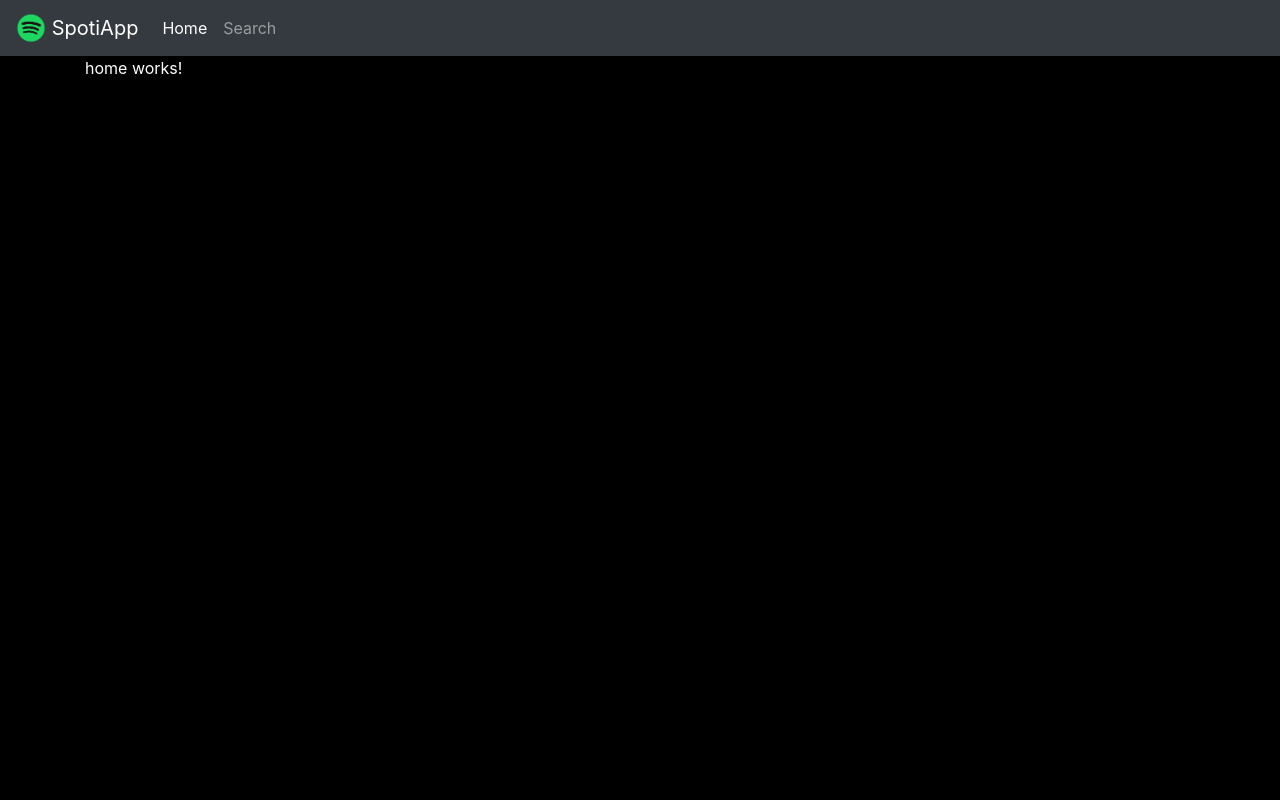
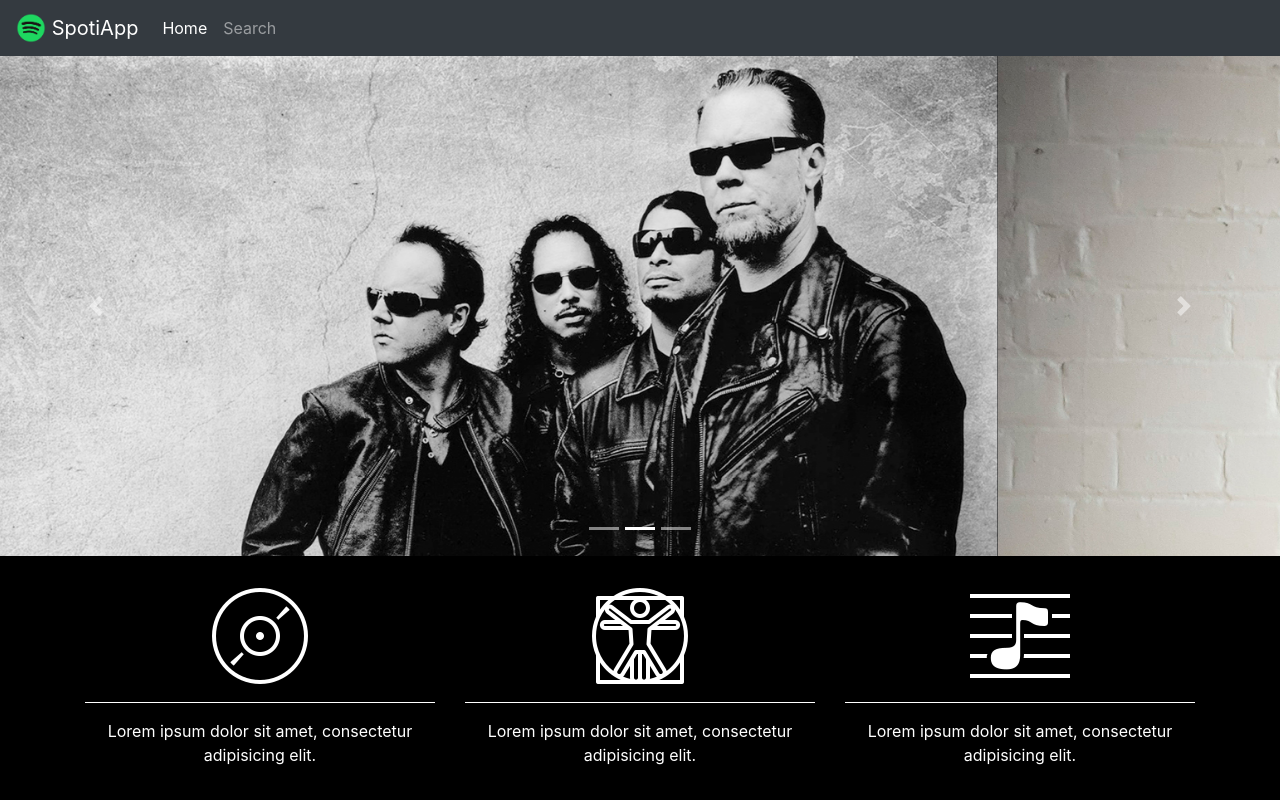
Before and after one commit to gmontoya2483/agular-spotiapp, an Angular app: page /#/home in a window 1280 px wide. Built offline with nearby package versions, Linux system fonts and the light colour scheme.

Commit message:
Se creo el diseno del home:
Se agrego el carousel con 3 banners
Se agregaron las secciones Albun, artista y music.

```diff
--- a/src/app/app.component.html
+++ b/src/app/app.component.html
@@ -1,5 +1,3 @@
 <app-navbar></app-navbar>
 
-<div class="container">
-  <router-outlet></router-outlet>
-</div>
+<router-outlet></router-outlet>
--- a/src/app/components/home/home.component.html
+++ b/src/app/components/home/home.component.html
@@ -1,3 +1,48 @@
-<p>
-  home works!
-</p>
+<div id="carouselExampleIndicators" class="carousel slide" data-ride="carousel">
+  <ol class="carousel-indicators">
+    <li data-target="#carouselExampleIndicators" data-slide-to="0" class="active"></li>
+    <li data-target="#carouselExampleIndicators" data-slide-to="1"></li>
+    <li data-target="#carouselExampleIndicators" data-slide-to="2"></li>
+  </ol>
+  <div class="carousel-inner">
+    <div class="carousel-item active">
+      <img class="d-block w-100" src="assets/img/slide-1.jpg" alt="First slide">
+    </div>
+    <div class="carousel-item">
+      <img class="d-block w-100" src="assets/img/slide-2.jpg" alt="Second slide">
+    </div>
+    <div class="carousel-item">
+      <img class="d-block w-100" src="assets/img/slide-3.jpg" alt="Third slide">
+    </div>
+  </div>
+  <a class="carousel-control-prev" href="#carouselExampleIndicators" role="button" data-slide="prev">
+    <span class="carousel-control-prev-icon" aria-hidden="true"></span>
+    <span class="sr-only">Previous</span>
+  </a>
+  <a class="carousel-control-next" href="#carouselExampleIndicators" role="button" data-slide="next">
+    <span class="carousel-control-next-icon" aria-hidden="true"></span>
+    <span class="sr-only">Next</span>
+  </a>
+</div>
+
+<div class="container top30">
+  <div class="row">
+    <div class="col-md-4 text-center">
+      <img src="assets/img/album.png" alt="Álbum">
+      <hr>
+      Lorem ipsum dolor sit amet, consectetur adipisicing elit.
+    </div>
+    <div class="col-md-4 text-center">
+      <img src="assets/img/artist.png" alt="Artista">
+      <hr>
+      Lorem ipsum dolor sit amet, consectetur adipisicing elit.
+    </div>
+    <div class="col-md-4 text-center">
+      <img src="assets/img/music.png" alt="Música">
+      <hr>
+      Lorem ipsum dolor sit amet, consectetur adipisicing elit.
+    </div>
+
+  </div>
+
+</div>
--- a/src/styles.css
+++ b/src/styles.css
@@ -69,3 +69,7 @@
 .fadeIn {
   animation-name: fadeIn;
 }
+
+.top30 {
+  margin-top: 30px;
+}
```
